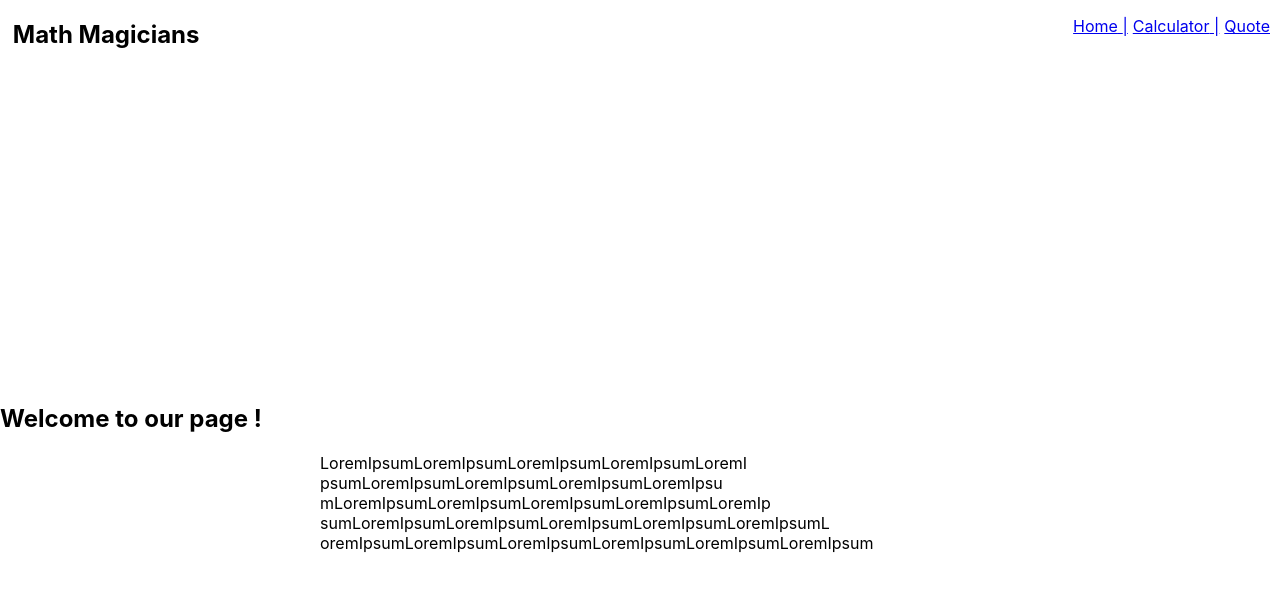
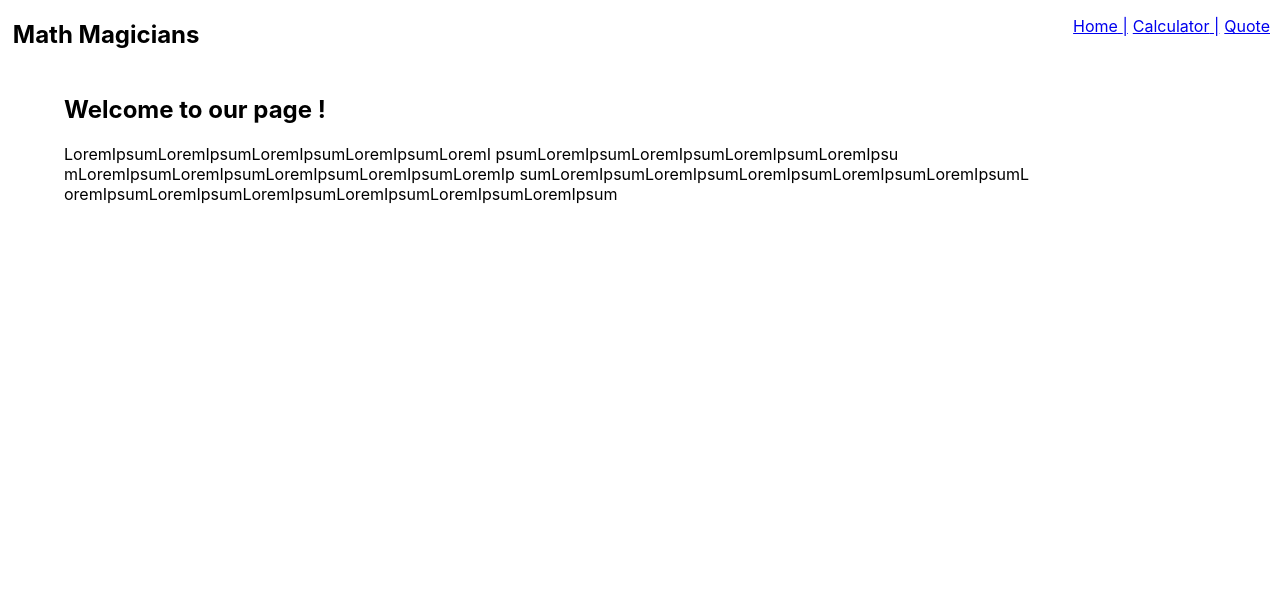
Before and after one commit to yosefHesham/math-magicians, a React (Create React App) app: page / in a window 1280 px wide. Shown: the top 592 px of the page. Built offline with nearby package versions, Linux system fonts and the light colour scheme.

Commit message:
Style home

```diff
--- a/src/App.css
+++ b/src/App.css
@@ -17,6 +17,18 @@ main {
   justify-content: space-around;
   margin-top: 5%;
 }
+
+.home-wrapper {
+  width: 100%;
+  height: 100%;
+  display: flex;
+  flex-direction: column;
+  justify-content: start;
+  margin-left: 5%;
+  margin-top: 1%;
+
+}
+
 
 p {
   margin: 0;
@@ -52,9 +64,8 @@ p {
 }
 
 .home-content {
-  width: 50%;
+
   word-wrap: break-word;
-  margin: 0 auto;
 }
 
 .navBar {
--- a/src/pages/home.js
+++ b/src/pages/home.js
@@ -1,7 +1,7 @@
 import React from 'react';
 
 const Home = () => (
-  <div className="home-wrappr">
+  <div className="home-wrapper">
     <h2> Welcome to our page !</h2>
     <p className="home-content">
       LoremIpsumLoremIpsumLoremIpsumLoremIpsumLoremI
```
